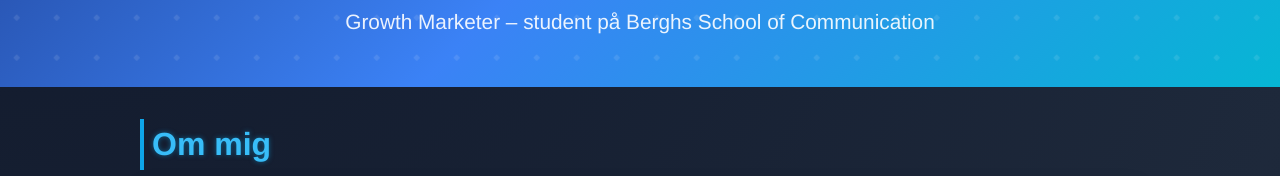
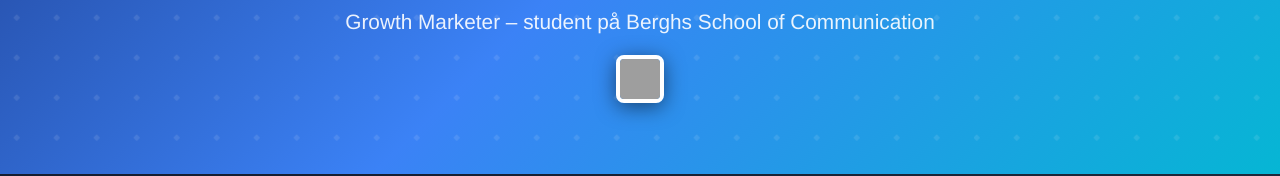
Before and after one commit to andreasveronese/andreasveronese.github.io, a plain HTML site: page index.html in a window 1280 px wide. Shown: the part 359-535 px from the top of the page. Drawn offline with Linux system fonts and the light colour scheme; grey boxes are pictures that could not be loaded.

Commit message:
Ny ändring gjord i kod Linked in knapp

```diff
--- a/index.html
+++ b/index.html
@@ -95,6 +95,17 @@
       transform: translateY(-6px) scale(1.01);
       box-shadow: 0 8px 30px rgba(56,189,248,0.3);
     }
+    .linkedin-btn img {
+      width: 40px;
+      height: 40px;
+      margin-top: 1rem;
+      border-radius: 8px;
+      transition: transform 0.3s ease, box-shadow 0.3s ease;
+    }
+    .linkedin-btn img:hover {
+      transform: scale(1.1);
+      box-shadow: 0 0 15px rgba(59,130,246,0.8);
+    }
     footer {
       text-align: center;
       padding: 2rem;
@@ -118,6 +129,11 @@
     <img width="200" height="200" src="https://media.licdn.com/dms/image/v2/D4D03AQGyWE83V8Bh4Q/profile-displayphoto-shrink_400_400/B4DZWvKoevHIAg-/0/1742400555584?e=1761177600&amp;v=beta&amp;t=xi9-12CDbhRtynX1r-VtSj1xwK96HTcGqooiGuIiitw" alt="Andreas Veronese">
     <h1>Andreas Veronese</h1>
     <p>Growth Marketer – student på Berghs School of Communication</p>
+    <div class="linkedin-btn">
+      <a href="https://www.linkedin.com/in/andreas-veronese-bb5198b3/" target="_blank">
+        <img src="https://cdn-icons-png.flaticon.com/512/174/174857.png" alt="LinkedIn">
+      </a>
+    </div>
   </header>
 
   <main>
```
